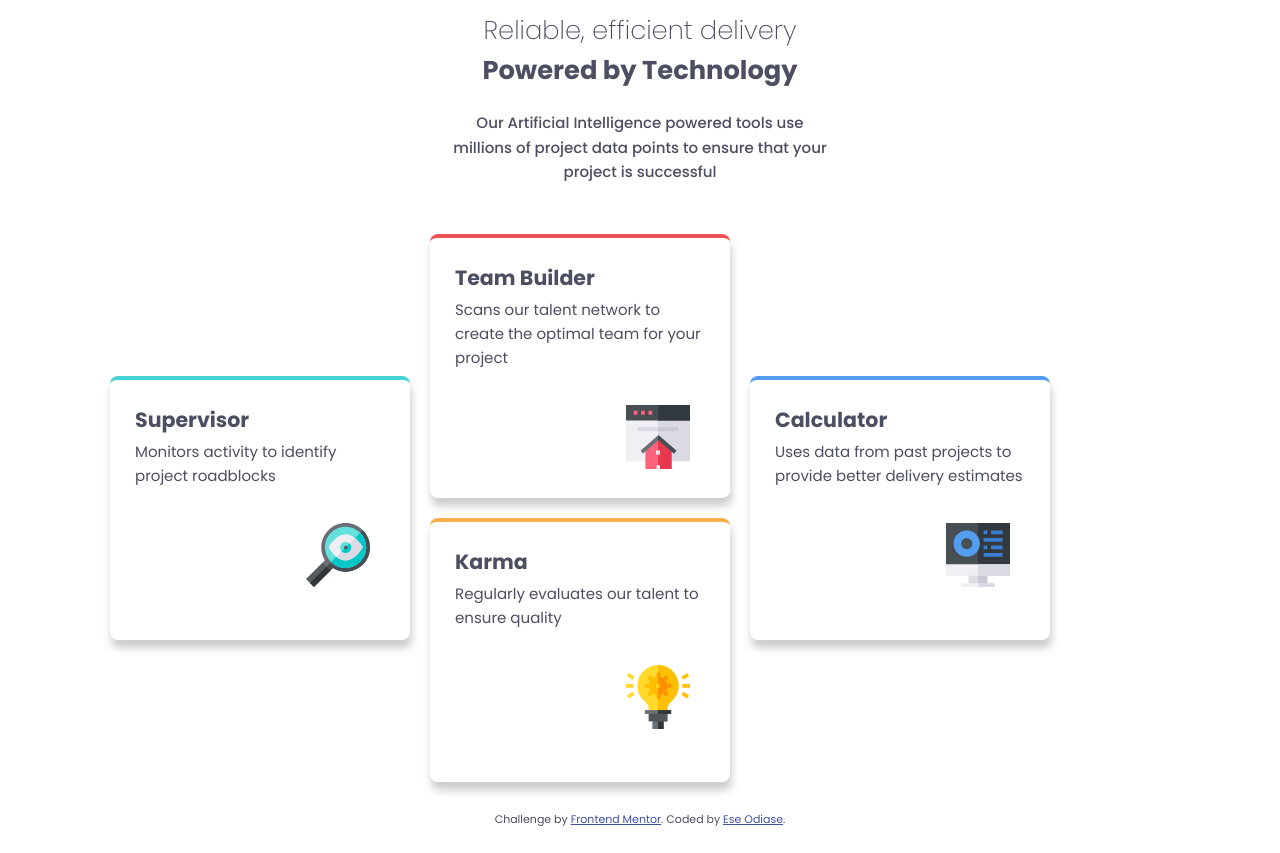
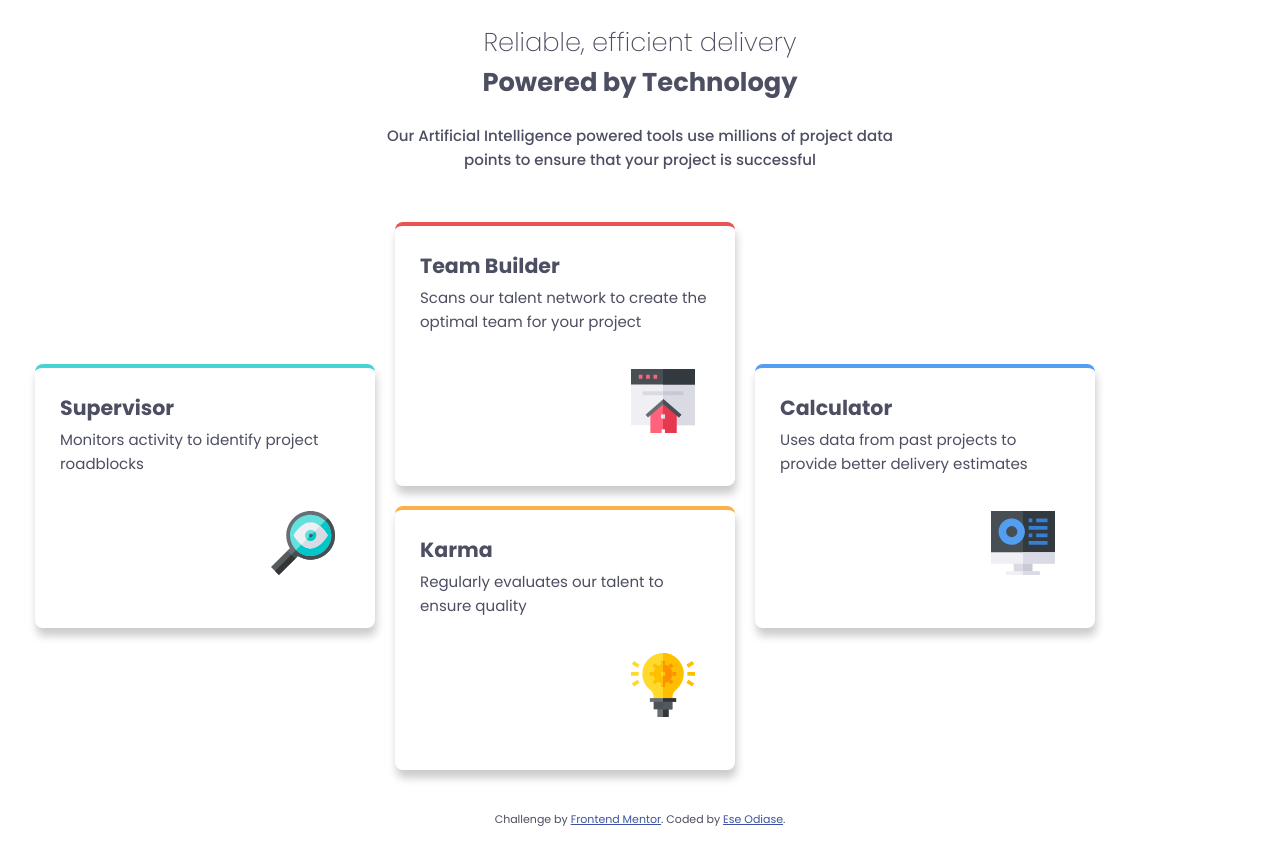
Before and after one commit to eseodiase/four-card-feature-section, a plain HTML site: page index.html in a window 1280 px wide. Drawn offline with Linux system fonts and the light colour scheme.

Commit message:
larger devices center fix

```diff
--- a/src/style.css
+++ b/src/style.css
@@ -147,13 +147,17 @@ h3 {
 }
 }
 
-@media (min-width: 37.5rem){
-  main{
+@media (min-width: 37.5rem) {
+  main {
     margin-inline: 6.25rem;
   }
 }
 
 @media (min-width: 62rem) {
+  main {
+    margin-inline: 1.5625rem;
+  }
+
   body {
     font-size: var(--primary-font2);
   }
@@ -191,6 +195,13 @@ h3 {
 }
 
 @media (min-width: 75rem) {
+  .card_one,
+  .card_two,
+  .card_three,
+  .card_four {
+    width: 21.25rem;
+  }
+
   .top_paragraph {
     margin-inline: 21.875rem;
   }
```
